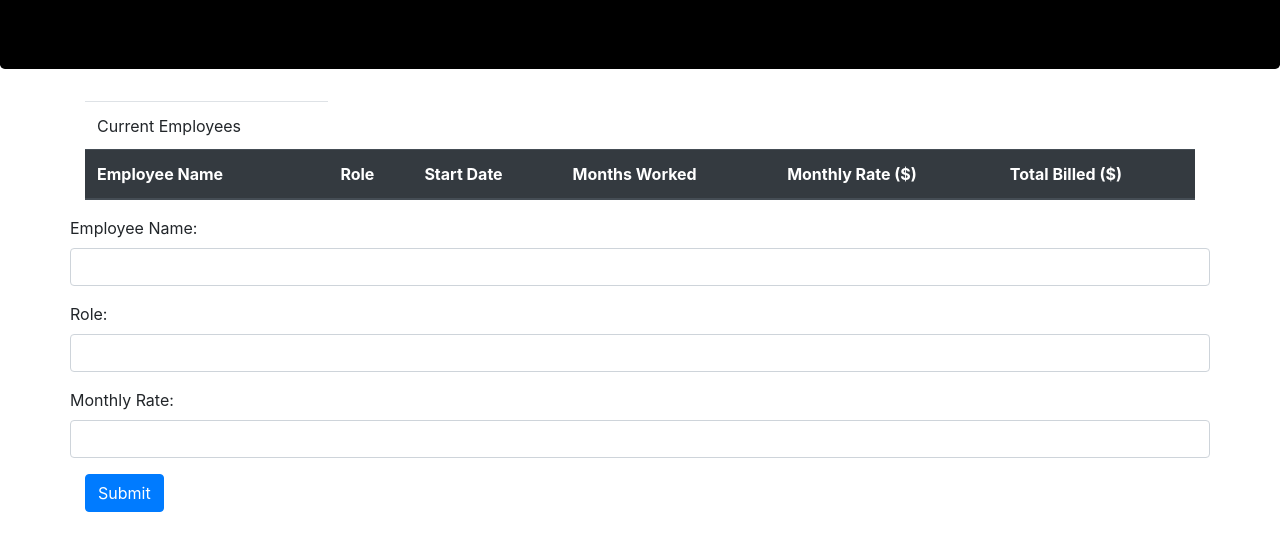
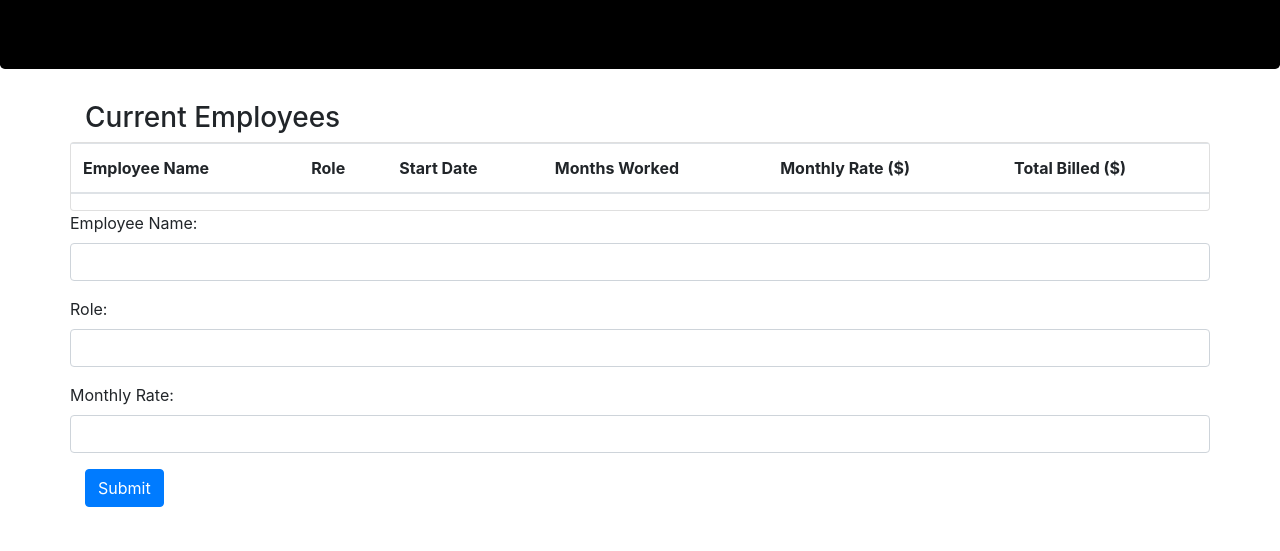
Before and after one commit to dderrickmatheww/timesheet, a plain HTML site: page index.html in a window 1280 px wide. Shown: the part 157-708 px from the top of the page. Drawn offline with nearby package versions, Linux system fonts and the light colour scheme.

Commit message:
fixed the employees box alignment

```diff
--- a/index.html
+++ b/index.html
@@ -18,11 +18,10 @@
   </div>
 
   <div class="container">
+      <h3 id="current">Current Employees</h3>
+      <div class="row card">
             <table class="table">
-        <thead class="thead-dark">
-            <tr >
-                <td>Current Employees</td>
-            <tr>
+                <thead class="thead">
                     <tr>
                         <th scope="col">Employee Name</th>
                         <th scope="col">Role</th>
@@ -31,16 +30,13 @@
                         <th scope="col">Monthly Rate ($)</th>
                         <th scope="col">Total Billed ($)</th>
                     </tr>
-
                     <tbody id="employees">
 
                     </tbody>
                 </thead>
             </table>
       </div>
-
-
-  <div class="container" id="AddEmployee">
+        <div class="AddEmployee">
             <form role="form">
                 <div class="form-group row">
                 <label for="name-input">Employee Name:</label>
@@ -57,6 +53,7 @@
                 <button class="btn btn-primary" id="addemployee" type="button">Submit</button>
             </form>
         </div>
+  </div>
 
   <script src="https://ajax.googleapis.com/ajax/libs/jquery/3.3.1/jquery.min.js"></script>
   <script src="https://www.gstatic.com/firebasejs/5.9.2/firebase.js"></script>
```
Lines whose indentation alone changed are shown as unchanged.
